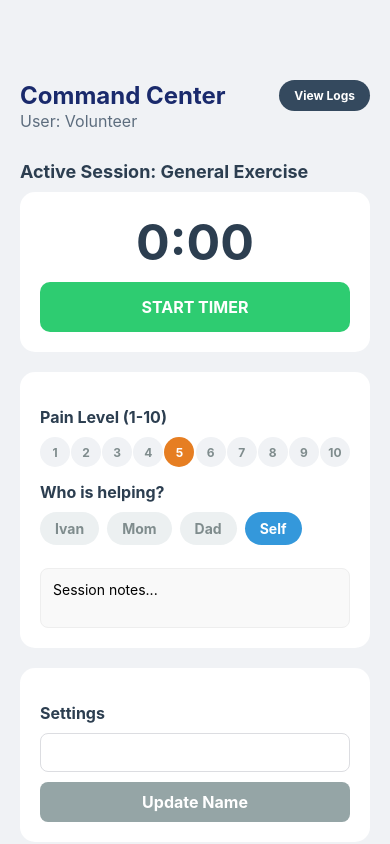
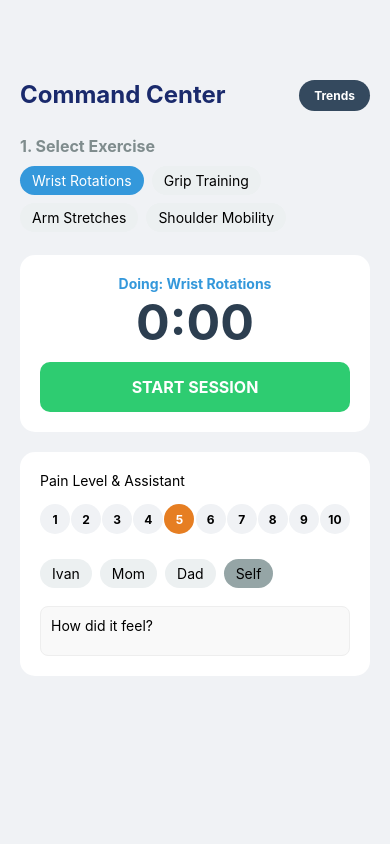
Before and after one commit to D3L3T3R7/recovery-app, a React Native app: screen / in a window 390 px wide. Built offline with nearby package versions, Linux system fonts and the light colour scheme.

Commit message:
Added Task Manager and Trend Statistics

```diff
--- a/App.js
+++ b/App.js
@@ -14,19 +14,22 @@ function App() {
   const [sessionNotes, setSessionNotes] = useState('');
   const [assistant, setAssistant] = useState('Self');
   const [painLevel, setPainLevel] = useState(5);
-  const [activeTaskName, setActiveTaskName] = useState('General Exercise');
+
+  // NEW: Exercise Task Selection
+  const [activeTask, setActiveTask] = useState('Wrist Rotations');
+  const exercises = ['Wrist Rotations', 'Grip Training', 'Arm Stretches', 'Shoulder Mobility'];
+
+  // History & Stats States
   const [logs, setLogs] = useState([]);
   const [loading, setLoading] = useState(false);
+  const [stats, setStats] = useState({ avgPain: 0, totalMins: 0 });
 
   useEffect(() => {
     const getName = async () => {
       try {
         const storedName = await AsyncStorage.getItem('user_name');
-        if (storedName) {
-          setCurrentHelper(storedName);
-          setNameInput(storedName);
-        }
-      } catch (e) { console.log("Error loading name", e); }
+        if (storedName) { setCurrentHelper(storedName); setNameInput(storedName); }
+      } catch (e) { console.log(e); }
     };
     getName();
   }, []);
@@ -42,7 +45,7 @@ function App() {
   const saveName = async () => {
     await AsyncStorage.setItem('user_name', nameInput);
     setCurrentHelper(nameInput);
-    Alert.alert("Saved", `Identity updated to: ${nameInput}`);
+    Alert.alert("Saved", "Identity updated.");
   };
 
   const formatTime = (secs) => {
@@ -58,13 +61,25 @@ function App() {
       const q = query(collection(db, "sessionLogs"), orderBy("timestamp", "desc"));
       const querySnapshot = await getDocs(q);
       const fetchedLogs = [];
+      let totalPain = 0;
+      let totalSecs = 0;
+
       querySnapshot.forEach((doc) => {
-        fetchedLogs.push({ id: doc.id, ...doc.data() });
+        const data = doc.data();
+        fetchedLogs.push({ id: doc.id, ...data });
+        totalPain += data.painLevel || 0;
+        totalSecs += data.durationSeconds || 0;
       });
+
       setLogs(fetchedLogs);
-    } catch (e) {
-      Alert.alert("Error", "Could not load history: " + e.message);
-    }
+      // Calculate Averages for the "Trend" card
+      if (fetchedLogs.length > 0) {
+        setStats({
+          avgPain: (totalPain / fetchedLogs.length).toFixed(1),
+          totalMins: Math.floor(totalSecs / 60)
+        });
+      }
+    } catch (e) { Alert.alert("Error", e.message); }
     setLoading(false);
   };
 
@@ -78,7 +93,7 @@ function App() {
         const logRef = doc(db, "sessionLogs", `session_${Date.now()}`);
         await setDoc(logRef, {
           user: currentHelper,
-          taskName: activeTaskName,
+          taskName: activeTask,
           assistant: assistant,
           notes: sessionNotes,
           painLevel: painLevel,
@@ -86,7 +101,7 @@ function App() {
           durationSeconds: seconds,
           timestamp: new Date().toISOString(),
         });
-        Alert.alert("Success!", "Session saved to history.");
+        Alert.alert("Success!", "Logged to your recovery trends.");
         setSeconds(0);
         setSessionNotes('');
       } catch (e) { Alert.alert("Error", e.message); }
@@ -97,28 +112,32 @@ function App() {
     return (
       <View style={styles.container}>
         <View style={styles.header}>
-          <TouchableOpacity onPress={() => setView('dashboard')}>
-            <Text style={styles.backButton}>← Back to Dashboard</Text>
-          </TouchableOpacity>
-          <Text style={styles.title}>Recovery History</Text>
+          <TouchableOpacity onPress={() => setView('dashboard')}><Text style={styles.backButton}>← Dashboard</Text></TouchableOpacity>
+          <Text style={styles.title}>Recovery Trends</Text>
         </View>
-        {loading ? (
-          <ActivityIndicator size="large" color="#3498db" style={{ marginTop: 50 }} />
-        ) : (
+
+        {loading ? <ActivityIndicator size="large" color="#3498db" /> : (
           <ScrollView>
+            {/* NEW: Stats Trend Card */}
+            <View style={styles.statsCard}>
+              <View style={styles.statBox}>
+                <Text style={styles.statLabel}>Avg Pain</Text>
+                <Text style={styles.statValue}>{stats.avgPain}/10</Text>
+              </View>
+              <View style={[styles.statBox, { borderLeftWidth: 1, borderColor: '#eee' }]}>
+                <Text style={styles.statLabel}>Total Time</Text>
+                <Text style={styles.statValue}>{stats.totalMins}m</Text>
+              </View>
+            </View>
+
             {logs.map((log) => (
               <View key={log.id} style={styles.historyCard}>
-                <View style={styles.historyHeader}>
-                  <Text style={styles.historyTask}>{log.taskName}</Text>
-                  <Text style={styles.historyDate}>{new Date(log.timestamp).toLocaleDateString()}</Text>
-                </View>
-                <Text style={styles.historyDetail}>⏱ Duration: {log.duration}</Text>
-                <Text style={styles.historyDetail}>👤 Helper: {log.assistant}</Text>
-                <Text style={styles.historyDetail}>🔥 Pain: {log.painLevel}/10</Text>
-                {log.notes ? <Text style={styles.historyNotes}>" {log.notes} "</Text> : null}
+                <Text style={styles.historyTask}>{log.taskName}</Text>
+                <Text style={styles.historyDetail}>⏱ {log.duration}  |  🔥 Pain: {log.painLevel}/10</Text>
+                {log.notes ? <Text style={styles.historyNotes}>{log.notes}</Text> : null}
+                <Text style={styles.historyDate}>{new Date(log.timestamp).toLocaleDateString()}</Text>
               </View>
             ))}
-            <View style={{ height: 50 }} />
           </ScrollView>
         )}
       </View>
@@ -128,48 +147,52 @@ function App() {
   return (
     <ScrollView style={styles.container}>
       <View style={styles.header}>
-        <View style={{ flexDirection: 'row', justifyContent: 'space-between', alignItems: 'center' }}>
+        <View style={{ flexDirection: 'row', justifyContent: 'space-between' }}>
           <Text style={styles.title}>Command Center</Text>
-          <TouchableOpacity style={styles.historyBtn} onPress={fetchHistory}>
-            <Text style={styles.historyBtnText}>View Logs</Text>
-          </TouchableOpacity>
+          <TouchableOpacity style={styles.historyBtn} onPress={fetchHistory}><Text style={styles.historyBtnText}>Trends</Text></TouchableOpacity>
         </View>
-        <Text style={styles.subtitle}>User: {currentHelper}</Text>
       </View>
 
-      <Text style={styles.sectionHeader}>Active Session: {activeTaskName}</Text>
-      <View style={[styles.card, { alignItems: 'center' }]}>
+      {/* Exercise Selection */}
+      <Text style={styles.sectionHeader}>1. Select Exercise</Text>
+      <View style={styles.helperRow}>
+        {exercises.map((ex) => (
+          <TouchableOpacity key={ex} style={[styles.helperChip, activeTask === ex && styles.activeExercise]} onPress={() => setActiveTask(ex)}>
+            <Text style={[styles.helperText, activeTask === ex && styles.helperActiveText]}>{ex}</Text>
+          </TouchableOpacity>
+        ))}
+      </View>
+
+      {/* Timer Card */}
+      <View style={[styles.card, { marginTop: 15, alignItems: 'center' }]}>
+        <Text style={styles.activeTaskLabel}>Doing: {activeTask}</Text>
         <Text style={styles.timerText}>{formatTime(seconds)}</Text>
         <TouchableOpacity style={[styles.timerButton, isTracking ? styles.stopBtn : styles.startBtn]} onPress={handleTimerAction}>
-          <Text style={styles.buttonText}>{isTracking ? "STOP & SAVE" : "START TIMER"}</Text>
+          <Text style={styles.buttonText}>{isTracking ? "STOP & SAVE" : "START SESSION"}</Text>
         </TouchableOpacity>
       </View>
 
+      {/* Detail Card */}
       <View style={[styles.card, { marginTop: 20 }]}>
-        <Text style={styles.cardTitle}>Pain Level (1-10)</Text>
+        <Text style={styles.cardTitle}>Pain Level & Assistant</Text>
         <View style={styles.painRow}>
-          {[1, 2, 3, 4, 5, 6, 7, 8, 9, 10].map((num) => (
-            <TouchableOpacity key={num} style={[styles.painCircle, painLevel === num && styles.painActive]} onPress={() => setPainLevel(num)}>
-              <Text style={[styles.painText, painLevel === num && styles.painActiveText]}>{num}</Text>
+          {[1,2,3,4,5,6,7,8,9,10].map((n) => (
+            <TouchableOpacity key={n} style={[styles.painCircle, painLevel === n && styles.painActive]} onPress={() => setPainLevel(n)}>
+              <Text style={[styles.painText, painLevel === n && styles.painActiveText]}>{n}</Text>
             </TouchableOpacity>
           ))}
         </View>
-        <Text style={styles.cardTitle}>Who is helping?</Text>
         <View style={styles.helperRow}>
           {['Ivan', 'Mom', 'Dad', 'Self'].map((p) => (
             <TouchableOpacity key={p} style={[styles.helperChip, assistant === p && styles.helperActive]} onPress={() => setAssistant(p)}>
-              <Text style={[styles.helperText, assistant === p && styles.helperActiveText]}>{p}</Text>
+              <Text style={styles.helperText}>{p}</Text>
             </TouchableOpacity>
           ))}
         </View>
-        <TextInput style={styles.notesInput} placeholder="Session notes..." multiline value={sessionNotes} onChangeText={setSessionNotes} />
+        <TextInput style={styles.notesInput} placeholder="How did it feel?" multiline value={sessionNotes} onChangeText={setSessionNotes} />
       </View>
 
-      <View style={[styles.card, { marginTop: 20, marginBottom: 50 }]}>
-        <Text style={styles.cardTitle}>Settings</Text>
-        <TextInput style={styles.input} value={nameInput} onChangeText={setNameInput} />
-        <TouchableOpacity style={styles.saveButton} onPress={saveName}><Text style={styles.buttonText}>Update Name</Text></TouchableOpacity>
-      </View>
+      <View style={{ height: 60 }} />
     </ScrollView>
   );
 }
@@ -178,37 +201,38 @@ const styles = StyleSheet.create({
   container: { flex: 1, backgroundColor: '#f0f2f5', padding: 20 },
   header: { marginTop: 60, marginBottom: 10 },
   title: { fontSize: 24, fontWeight: 'bold', color: '#1a2a6c' },
-  subtitle: { fontSize: 16, color: '#5d6d7e' },
-  backButton: { color: '#3498db', fontWeight: 'bold', marginBottom: 10 },
+  backButton: { color: '#3498db', fontWeight: 'bold', marginBottom: 5 },
   historyBtn: { backgroundColor: '#34495e', paddingHorizontal: 15, paddingVertical: 8, borderRadius: 20 },
   historyBtnText: { color: '#fff', fontSize: 12, fontWeight: 'bold' },
-  sectionHeader: { fontSize: 18, fontWeight: 'bold', color: '#2c3e50', marginTop: 20, marginBottom: 10 },
+  sectionHeader: { fontSize: 16, fontWeight: 'bold', color: '#7f8c8d', marginTop: 15 },
   card: { backgroundColor: '#fff', padding: 20, borderRadius: 15, elevation: 4 },
-  cardTitle: { fontSize: 16, fontWeight: 'bold', color: '#2c3e50', marginTop: 15 },
+  activeTaskLabel: { fontSize: 14, color: '#3498db', fontWeight: 'bold' },
   timerText: { fontSize: 50, fontWeight: 'bold', color: '#2c3e50' },
   timerButton: { width: '100%', padding: 15, borderRadius: 10, alignItems: 'center', marginTop: 10 },
   startBtn: { backgroundColor: '#2ecc71' },
   stopBtn: { backgroundColor: '#e74c3c' },
   buttonText: { color: '#fff', fontSize: 16, fontWeight: 'bold' },
-  painRow: { flexDirection: 'row', justifyContent: 'space-between', marginTop: 10 },
+  painRow: { flexDirection: 'row', justifyContent: 'space-between', marginVertical: 15 },
   painCircle: { width: 30, height: 30, borderRadius: 15, backgroundColor: '#f0f2f5', alignItems: 'center', justifyContent: 'center' },
   painActive: { backgroundColor: '#e67e22' },
-  painText: { fontSize: 12, fontWeight: 'bold', color: '#7f8c8d' },
+  painText: { fontSize: 12, fontWeight: 'bold' },
   painActiveText: { color: '#fff' },
   helperRow: { flexDirection: 'row', flexWrap: 'wrap', marginTop: 10 },
-  helperChip: { backgroundColor: '#ecf0f1', paddingHorizontal: 15, paddingVertical: 8, borderRadius: 20, marginRight: 8, marginBottom: 8 },
-  helperActive: { backgroundColor: '#3498db' },
-  helperText: { color: '#7f8c8d', fontWeight: 'bold' },
+  helperChip: { backgroundColor: '#ecf0f1', paddingHorizontal: 12, paddingVertical: 6, borderRadius: 15, marginRight: 8, marginBottom: 8 },
+  activeExercise: { backgroundColor: '#3498db' },
+  helperActive: { backgroundColor: '#95a5a6' },
   helperActiveText: { color: '#fff' },
-  notesInput: { backgroundColor: '#f9f9f9', borderRadius: 8, padding: 12, marginTop: 15, height: 60, borderWidth: 1, borderColor: '#eee' },
-  input: { borderWidth: 1, borderColor: '#dcdde1', borderRadius: 8, padding: 10, marginTop: 10, marginBottom: 10 },
-  saveButton: { backgroundColor: '#95a5a6', padding: 10, borderRadius: 8, alignItems: 'center' },
-  historyCard: { backgroundColor: '#fff', padding: 15, borderRadius: 12, marginBottom: 10, borderLeftWidth: 5, borderLeftColor: '#3498db', elevation: 2 },
-  historyHeader: { flexDirection: 'row', justifyContent: 'space-between', marginBottom: 5 },
-  historyTask: { fontWeight: 'bold', fontSize: 16, color: '#2c3e50' },
-  historyDate: { fontSize: 12, color: '#95a5a6' },
-  historyDetail: { fontSize: 14, color: '#7f8c8d', marginTop: 2 },
-  historyNotes: { fontStyle: 'italic', color: '#34495e', marginTop: 8, backgroundColor: '#f9f9f9', padding: 5, borderRadius: 5 }
+  notesInput: { backgroundColor: '#f9f9f9', borderRadius: 8, padding: 10, marginTop: 10, height: 50, borderWidth: 1, borderColor: '#eee' },
+  // History / Stats Styles
+  statsCard: { backgroundColor: '#fff', borderRadius: 15, padding: 20, flexDirection: 'row', marginBottom: 20, elevation: 4 },
+  statBox: { flex: 1, alignItems: 'center' },
+  statLabel: { fontSize: 12, color: '#7f8c8d', textTransform: 'uppercase' },
+  statValue: { fontSize: 24, fontWeight: 'bold', color: '#2c3e50' },
+  historyCard: { backgroundColor: '#fff', padding: 15, borderRadius: 12, marginBottom: 10, borderLeftWidth: 5, borderLeftColor: '#3498db' },
+  historyTask: { fontWeight: 'bold', fontSize: 16 },
+  historyDetail: { color: '#7f8c8d', marginTop: 4 },
+  historyNotes: { fontStyle: 'italic', marginTop: 5, color: '#555' },
+  historyDate: { fontSize: 10, color: '#bdc3c7', marginTop: 8, textAlign: 'right' }
 });
 
 registerRootComponent(App);
```
